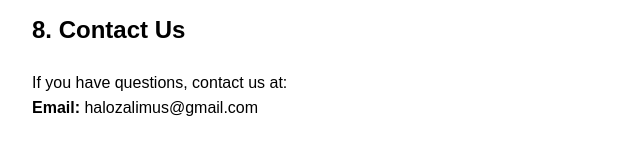
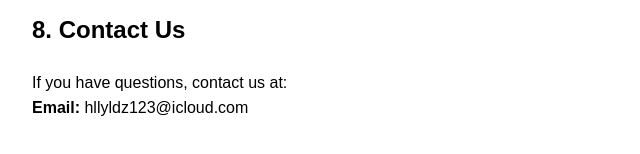
Before and after one commit to hllyldz123/simulacall-privacy, a plain HTML site: page index.html in a window 1280 px wide. Shown: the part 1246-1400 px from the top of the page, 158-798 px from the left. Drawn offline with Linux system fonts and the light colour scheme.

Commit message:
Update index.html

```diff
--- a/index.html
+++ b/index.html
@@ -57,7 +57,7 @@
 
 <h2>8. Contact Us</h2>
 <p>If you have questions, contact us at: <br>
-<strong>Email:</strong> halozalimus@gmail.com</p>
+<strong>Email:</strong> hllyldz123@icloud.com</p>
 
 </body>
 </html>
```
